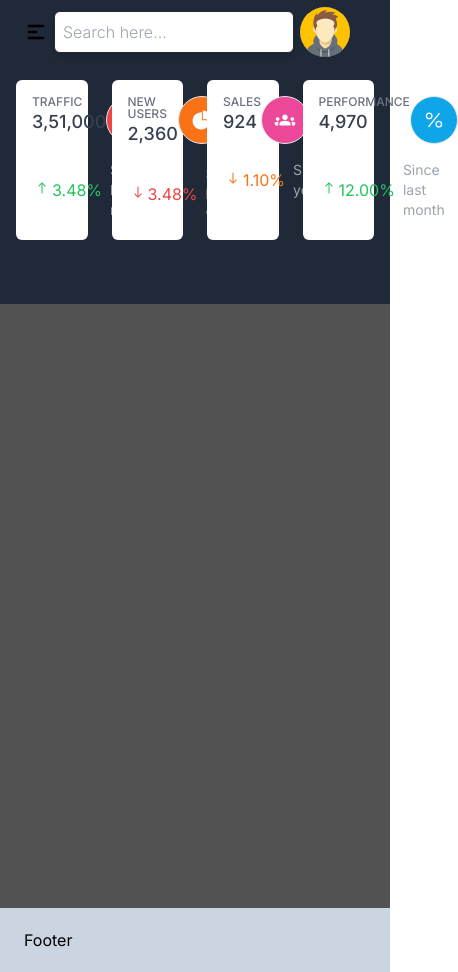
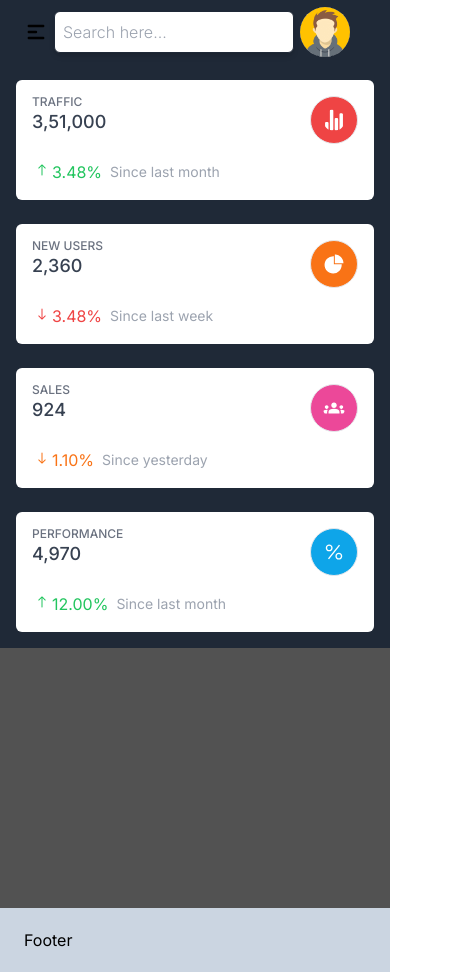
Before and after one commit to AGMNITHISH/dashboard, a Next.js app: page / in a window 390 px wide. Shown: the whole page, 458 px wide, since content can reach past the window. Built offline with nearby package versions, Linux system fonts and the light colour scheme.

Commit message:
Reponsive style added for widjets

```diff
--- a/app/page.tsx
+++ b/app/page.tsx
@@ -4,7 +4,7 @@ import React from "react";
 const Home = () => {
   return (
     <div>
-      <div className="h-60 w-full bg-gray-800 p-4">
+      <div className="sm:h-auto md:h-96 lg:h-96 xl:h-60 w-full bg-gray-800 p-4">
         <Widjet metricsCardData={[]} />
       </div>
     </div>
--- a/components/Layout.tsx
+++ b/components/Layout.tsx
@@ -9,7 +9,7 @@ interface reactChilLayout {
 
 const Layout: React.FC<reactChilLayout> = ({ children }) => {
   return (
-    <div className="flex min-h-screen">
+    <div className="flex min-h-screen overflow-auto">
       <div className="hidden md:block md:w-52 p-4">
         <Sidebar />
       </div>
--- a/components/Widjet.tsx
+++ b/components/Widjet.tsx
@@ -9,7 +9,7 @@ interface MetricsListProps {
 
 const Widjet: React.FC<MetricsListProps> = () => {
   return (
-    <div className="grid grid-cols-4 gap-6">
+    <div className="grid sm:grid-cols-1 md:grid-cols-2 lg:grid-cols-2 xl:grid-cols-4 gap-6">
       {metricsCardData.map((item, index) => {
         return (
           <MetricsCard
```
